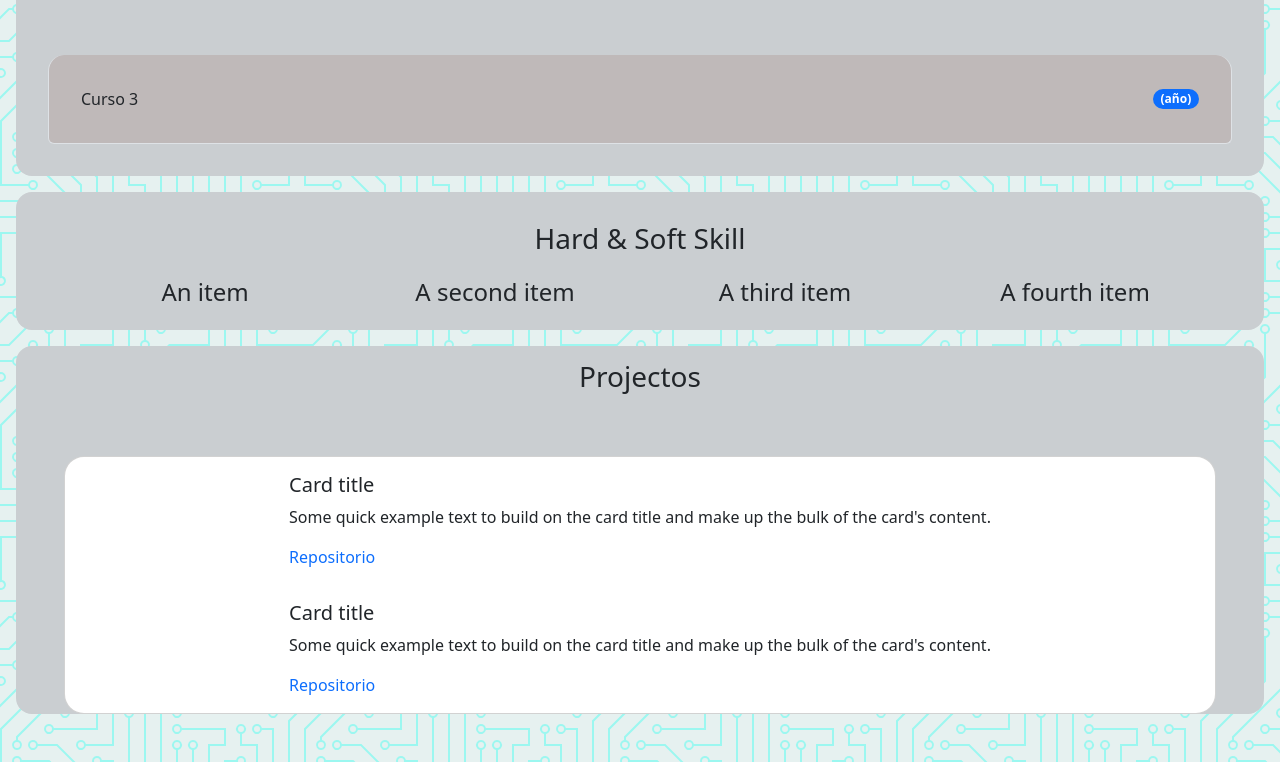
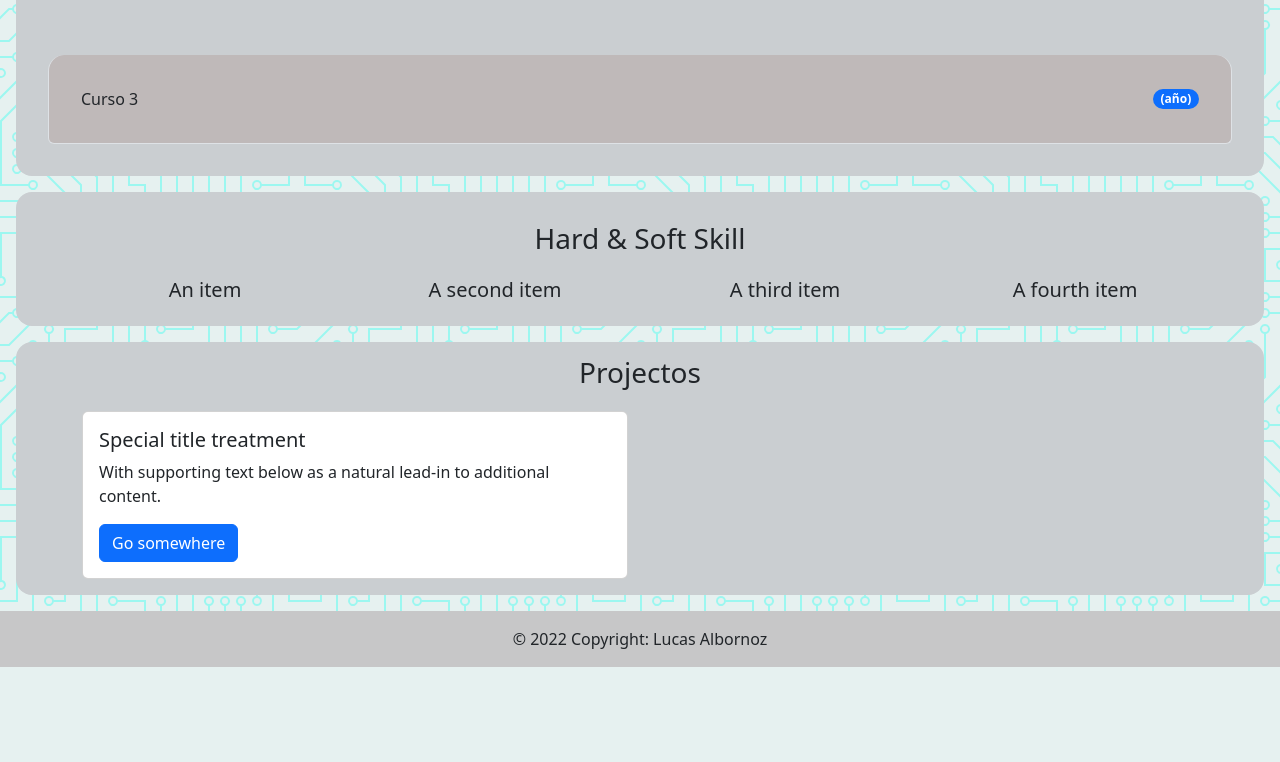
Before and after one commit to lucasalbornoz04/front-angular, an Angular app in the folder front/: page / in a window 1280 px wide. Shown: the part 1240-2002 px from the top of the page. After the commit the page ends 1907 px from the top, so only its background shows below. Built offline with nearby package versions, Linux system fonts and the light colour scheme.

Commit message:
fontend terminado

```diff
--- a/front/src/app/app.component.html
+++ b/front/src/app/app.component.html
@@ -4,3 +4,4 @@
 <app-education></app-education>
 <app-skill></app-skill>
 <app-projects></app-projects>
+<app-footer></app-footer>
--- a/front/src/app/app.module.ts
+++ b/front/src/app/app.module.ts
@@ -8,6 +8,7 @@ import { AbountMeComponent } from './components/abount-me/abount-me.component';
 import { EducationComponent } from './components/education/education.component';
 import { SkillComponent } from './components/skill/skill.component';
 import { ProjectsComponent } from './components/projects/projects.component';
+import { FooterComponent } from './components/footer/footer.component';
 
 @NgModule({
   declarations: [
@@ -17,7 +18,8 @@ import { ProjectsComponent } from './components/projects/projects.component';
     AbountMeComponent,
     EducationComponent,
     SkillComponent,
-    ProjectsComponent
+    ProjectsComponent,
+    FooterComponent
   ],
   imports: [
     BrowserModule
--- /dev/null
+++ b/front/src/app/components/footer/footer.component.html
@@ -0,0 +1,8 @@
+<footer class="bg-light text-center text-lg-start">
+    <!-- Copyright -->
+    <div class="text-center p-3" style="background-color: rgba(0, 0, 0, 0.2);">
+      © 2022 Copyright:
+      <a class="text-dark" href="#" style="text-decoration: none;">Lucas Albornoz</a>
+    </div>
+    <!-- Copyright -->
+  </footer>
--- /dev/null
+++ b/front/src/app/components/footer/footer.component.ts
@@ -0,0 +1,15 @@
+import { Component, OnInit } from '@angular/core';
+
+@Component({
+  selector: 'app-footer',
+  templateUrl: './footer.component.html',
+  styleUrls: ['./footer.component.css']
+})
+export class FooterComponent implements OnInit {
+
+  constructor() { }
+
+  ngOnInit(): void {
+  }
+
+}
--- a/front/src/app/components/projects/projects.component.css
+++ b/front/src/app/components/projects/projects.component.css
@@ -8,16 +8,6 @@ h3{
     display: flex;
     justify-content: center;
 }
-.card{
-    margin: 3em;
-    display: flex;
-    flex-direction: column;
-    flex-wrap: nowrap;
-    justify-content: flex-start;
-    align-items: center;
-    align-content: stretch;
-    border-radius:20px;
-}
 a{
     text-decoration: none ;
 }
--- a/front/src/app/components/projects/projects.component.html
+++ b/front/src/app/components/projects/projects.component.html
@@ -1,15 +1,16 @@
 <section>
     <h3>Projectos</h3>
-    <div class="card">
-        <div class="card-body">
-            <h5 class="card-title">Card title</h5>
-            <p class="card-text">Some quick example text to build on the card title and make up the bulk of the card's content.</p>
-            <a href="#">Repositorio</a>
-        </div>
-        <div class="card-body">
-            <h5 class="card-title">Card title</h5>
-            <p class="card-text">Some quick example text to build on the card title and make up the bulk of the card's content.</p>
-            <a href="#">Repositorio</a>
+    <div class="container">
+        <div class="row">
+            <div class="col-sm-6" style="margin-bottom:1em; margin-right: 1em;">
+                <div class="card">
+                  <div class="card-body">
+                    <h5 class="card-title">Special title treatment</h5>
+                    <p class="card-text">With supporting text below as a natural lead-in to additional content.</p>
+                    <a href="#" class="btn btn-primary">Go somewhere</a>
+                  </div>
+                </div>
+              </div>
         </div>
     </div>
 </section>
--- a/front/src/app/components/skill/skill.component.css
+++ b/front/src/app/components/skill/skill.component.css
@@ -15,4 +15,5 @@ h3{
 h4{
     display: flex;
     justify-content: space-evenly;
+    font-size: 20px;
 }
```
Also changed, not shown: front/src/app/components/footer/footer.component.css (added), 1 other file (tests, documents, lock files or other folders).
